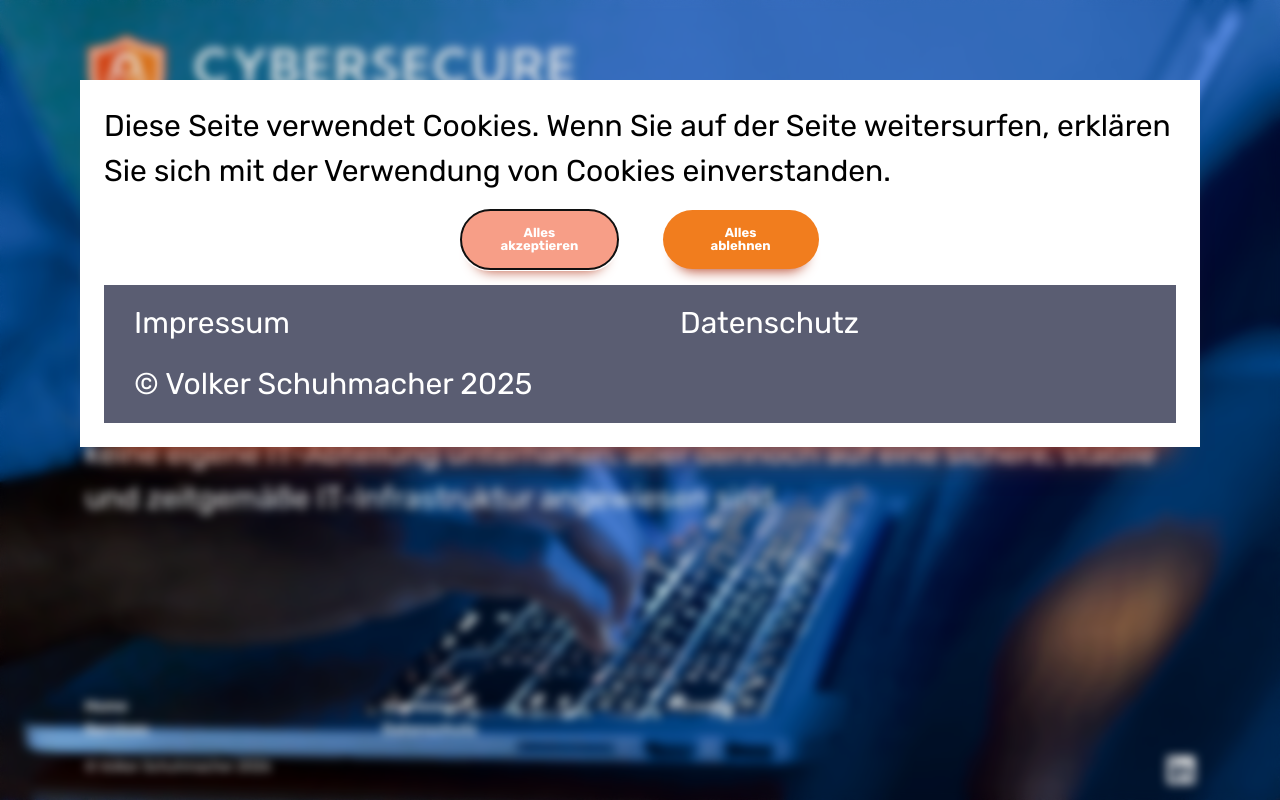
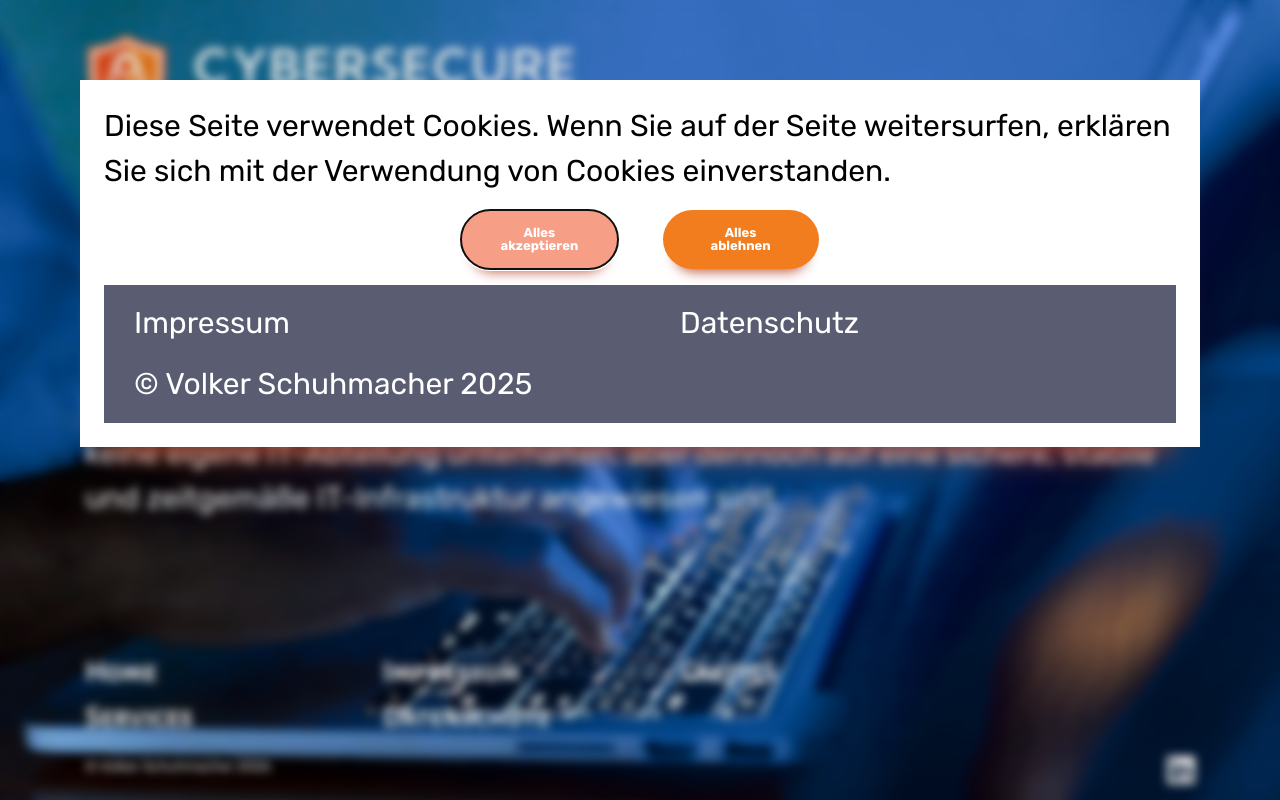
Before and after one commit to fontanero42/vita, a website built with Vite: page index.html in a window 1280 px wide. Built offline with nearby package versions, Linux system fonts and the light colour scheme.

Commit message:
ALEGREYA font face navigatiion

```diff
--- a/index.html
+++ b/index.html
@@ -19,13 +19,10 @@
     <header class="primary-header">
       <div class="container">
         <div class="primary-header-wrapper">
-          <!--
-          <div class="mark">Welcome</div>
-          -->
           <div class="logo">
             <picture>
               <source media="(min-width: 50em)" srcset="/img/logoquer.svg" width="100%">
-              <img src="/img/logoh.svg" height="100px"  alt="Logo Schutzschild" justify-coo>
+              <img src="/img/logoh.svg" height="100px"  alt="Logo Schutzschild" justify-content="center">
             </picture>
           </div>
         </div>
@@ -78,7 +75,7 @@
           <div class="primary-footer-nav">
             <nav class="footer-nav">
               <ul class="flow" style="--flow-spacer: 1em" aria-label="Footer">
-                <li><a href="index.html">Home</a></li>
+                <li><a href="#" target="_self">Home</a></li>
                 <li><a href="#" target="_self">Services</a></li>
                 <li><a href="impressum.html" target="_self">Impressum</a></li>
                 <li><a href="datenschutz.html" target="_self">Datenschutz</a></li>
--- a/style.css
+++ b/style.css
@@ -39,6 +39,23 @@
   font-weight: 800;
   src: url('./fonts/rubik-v28-latin-800.woff2') format('woff2'); /* Chrome 36+, Opera 23+, Firefox 39+, Safari 12+, iOS 10+ */
 }
+/* alegreya-sans-sc-regular - latin */
+@font-face {
+  font-display: swap; /* Check https://developer.mozilla.org/en-US/docs/Web/CSS/@font-face/font-display for other options. */
+  font-family: 'Alegreya Sans SC';
+  font-style: normal;
+  font-weight: 400;
+  src: url('../fonts/alegreya-sans-sc-v24-latin-regular.woff2') format('woff2'); /* Chrome 36+, Opera 23+, Firefox 39+, Safari 12+, iOS 10+ */
+}
+/* alegreya-sans-sc-700 - latin */
+@font-face {
+  font-display: swap; /* Check https://developer.mozilla.org/en-US/docs/Web/CSS/@font-face/font-display for other options. */
+  font-family: 'Alegreya Sans SC';
+  font-style: normal;
+  font-weight: 700;
+  src: url('../fonts/alegreya-sans-sc-v24-latin-700.woff2') format('woff2'); /* Chrome 36+, Opera 23+, Firefox 39+, Safari 12+, iOS 10+ */
+}
+
 :root {
 --clr-accent-500: hsl(12, 60%, 45%);
 --clr-accent-400: hsl(27, 88%, 53%);
@@ -54,12 +71,13 @@
 --clr-neutral-100:hsl(0, 0%, 100%);
 
 --ff-primary:"Rubik", sans-serif;
+--ff-secondary:"Alegreya Sans SC", sans-serif;
 font-family:var(--ff-primary);
 font-style:normal;
 font-optical-sizing: auto;
 --ff-body: var(--ff-primary);
 --ff-heading:var(--ff-primary);
-
+--ff-nav:var(--ff-secondary);
 --fw-regular: 500;
 --fw-semibold:600;
 --fw-bold:700;
@@ -362,7 +380,6 @@ ul {
   flex-direction: column;
   background-color: #074f57;
   background-image: url("/img/keyboard.webp");
-  /*background-repeat: no-repeat;*/
   background-size: cover;
   color: white;
   font-size: var(--fs-hero);
@@ -519,8 +536,9 @@ h4{
 .footer-nav {
   columns: 4;
   gap: clamp(var(--size-200), 30vw, var(--size-900));
-  font-size: var(--fs-500);
+  font-size: var(--fs-700);
   font-weight: var(--fw-semibold);
+  font-family: var(--ff-secondary);
 }
 
 .footer-nav a {
```
Also changed, not shown: sitemap.xml (+9 -9 lines), fonts/alegreya-sans-sc-v24-latin-700.woff2 (added), fonts/alegreya-sans-sc-v24-latin-regular.woff2 (added), img/ms-icon-144x144.png (added), img/ms-icon-150x150.png (added), img/ms-icon-310x310.png (added), img/ms-icon-70x70.png (added).
